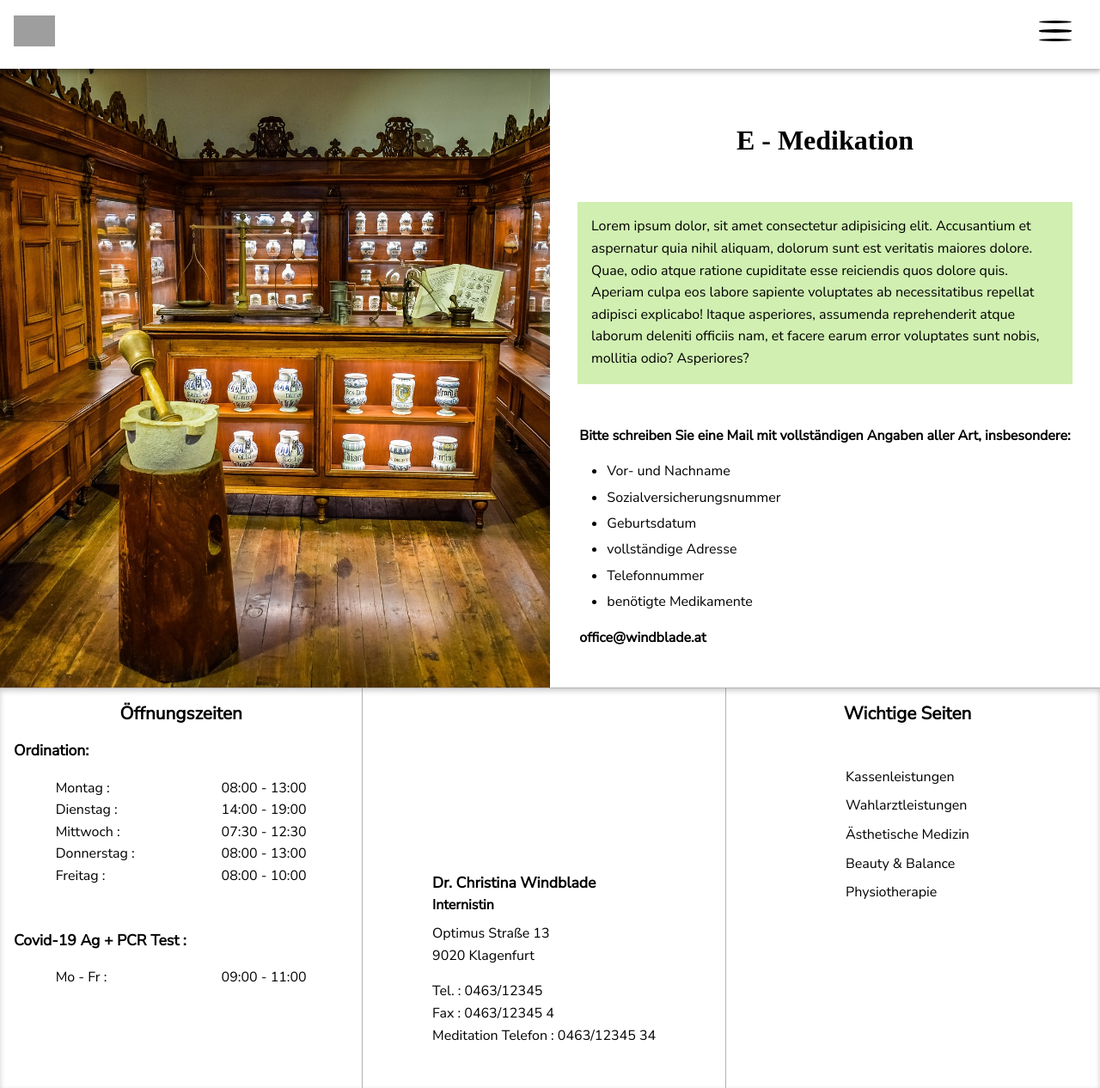
After one commit to patricioSchranz/dr-windblade, a PHP site: page /docs/e-medication.php in a window 1280 px wide. The commit adds this page. Shown: the whole page at 86% size. Run offline with PHP 8.4, Linux system fonts and the light colour scheme; a map, chart or similar area stays blank; some web fonts are replaced; grey boxes are pictures that could not be loaded.

Commit message:
finished e-medication / resolve #15

```diff
--- /dev/null
+++ b/docs/e-medication.php
@@ -0,0 +1,49 @@
+<?php
+
+$page = "e-medication";
+
+require __DIR__ . './../views/header.php';
+
+?>
+
+<!-- E - MEDICATION -->
+<section class="e-medication">
+
+    <!-- BIG IMAGE -->
+    <div class="e-medication_left-side">
+        <img src="../graphics/pics/pharmacy.jpg" alt="pharmacy">
+    </div>
+
+    <!-- CONTENT -->
+    <div class="e-medication_right-side">
+        <h2>E - Medikation</h2>
+
+        <p>Lorem ipsum dolor, sit amet consectetur adipisicing elit. Accusantium et aspernatur quia nihil aliquam, dolorum sunt est veritatis maiores dolore. Quae, odio atque ratione cupiditate esse reiciendis quos dolore quis.
+        Aperiam culpa eos labore sapiente voluptates ab necessitatibus repellat adipisci explicabo! Itaque asperiores, assumenda reprehenderit atque laborum deleniti officiis nam, et facere earum error voluptates sunt nobis, mollitia odio? Asperiores?
+        </p>
+
+
+        <div class="container-user-data">
+            <p class="text-hint">
+                Bitte schreiben Sie eine Mail mit vollständigen Angaben aller Art, insbesondere:
+            </p>
+
+            <ul class="required-data">
+                <li>Vor- und Nachname</li>
+                <li>Sozialversicherungsnummer</li>
+                <li>Geburtsdatum</li>
+                <li>vollständige Adresse</li>
+                <li>Telefonnummer</li>
+                <li>benötigte Medikamente</li>
+            </ul>
+
+            <a class="text-hint" href="@mailto:office@windblade.at">office@windblade.at</a>
+        </div>
+
+    </div>
+</section>
+
+
+
+
+<?php require __DIR__ . './../views/footer.php' ?>
--- a/package.json
+++ b/package.json
@@ -12,7 +12,8 @@
     "build:services": "sass ./src/scss/scss_basement/pages/services.scss ./style/services.css --style=compressed --watch",
     "build:physical-therapy" : "sass ./src/scss/scss_basement/pages/physical-therapy.scss ./style/physical-therapy.css --style=compressed --watch",
     "build:team": "sass ./src/scss/scss_basement/pages/team.scss ./style/team.css --style=compressed --watch",
-    "build:office": "sass ./src/scss/scss_basement/pages/office.scss ./style/office.css --style=compressed --watch"
+    "build:office": "sass ./src/scss/scss_basement/pages/office.scss ./style/office.css --style=compressed --watch",
+    "build:e-medication": "sass ./src/scss/scss_basement/pages/e-medication.scss ./style/e-medication.css --style=compressed --watch"
   },
   "author": "",
   "license": "ISC",
--- /dev/null
+++ b/src/scss/scss_basement/pages/e-medication.scss
@@ -0,0 +1,109 @@
+@import 'common';
+
+.e-medication{
+    // min-height: calc(100svh - 5rem);
+    @include flex-row-center;
+
+
+    @media screen and (max-width: 1000px) {
+       flex-direction: column;
+       padding-bottom: 3rem;
+    }
+
+    &_left-side,
+    &_right-side{
+        width: 45%;
+        flex-grow: 1;
+        height: calc(100svh - 5rem);
+        min-height: calc(100svh - 5rem);
+        // @include testing-border-2;
+
+        @media screen and (max-width: 1000px) {
+            width: 100%;
+            height: auto;
+            min-height: initial;
+        }
+    }
+
+    img{
+        width: 100%;
+        height: 100%;
+        object-fit: cover;
+
+        @media screen and (max-width: 1000px) {
+            width: 100%;
+            height: 50svh;
+         }
+    }
+
+    &_right-side{
+        padding: 2rem;
+        @include flex-column-center;
+        // justify-content: space-evenly;
+        flex-wrap: nowrap;
+
+        @media screen and (max-width: 1000px) {
+            padding: 1rem;
+         }
+
+        h2{
+            @include font-heading-1;
+            text-align: center;
+
+            @media screen and (max-width: 1000px) {
+                margin: 1rem;
+             }
+        }
+
+        p:not(.text-hint){
+            background-color: var(--color-primary);
+            padding: 1rem;
+            margin: 2rem auto;
+            margin-top: 3rem;
+            max-width: 40rem;
+
+            @media screen and (max-width: 1320px) {
+                margin-top: 2rem;
+            }
+        }
+
+        .container-user-data{
+            // margin: auto;
+            // @include testing-border-2;
+            max-width: 40rem;
+
+            @media screen and (max-width: 610px) {
+                max-width: initial;
+                width: 80%;
+                // @include testing-border-2;
+            }
+
+            @media screen and (max-width: 550px) {
+                width: 95%;
+            }
+        }
+
+        .text-hint{
+            font-weight: 600;
+
+            @media screen and (max-width: 385px) {
+                text-align: center;
+                // @include testing-border-2;
+            }
+        }
+
+        .required-data{
+            list-style: disc;
+            margin-left: 2rem;
+
+            @media screen and (max-width: 385px) {
+                margin-top: 2rem;
+                margin-bottom: 2rem;
+            }
+
+            li{
+                margin-bottom: .3rem;
+            }
+        }
+    }
+}
--- a/views/footer.php
+++ b/views/footer.php
@@ -89,7 +89,7 @@
                         <a href="tel:+4312345">0463/12345 4</a>
                     </div>
                     <div class="telephone-container">
-                        <p>Beauty Telefon :</p>
+                        <p>Meditation Telefon :</p>
                         <a href="tel:+4312345">0463/12345 34</a>
                     </div>
 
--- a/views/header-index.php
+++ b/views/header-index.php
@@ -233,7 +233,7 @@
 
                 <!-- E - MEDIKATION -->
                     <li class="button-li">
-                        <button class="button_e-medikation">E - Medikation</button>
+                        <a href="./docs/e-medication.php" class="button_e-medikation">E - Medikation</a>
                     </li>
 
                 <!-- ONLINE TERMINKALENDER -->
--- a/views/header.php
+++ b/views/header.php
@@ -33,6 +33,10 @@
 
         <?php case "office" ?>
             <link rel="stylesheet" href="../style/office.css">
+            <?php break; ?>
+
+        <?php case "e-medication" ?>
+            <link rel="stylesheet" href="../style/e-medication.css">
             <?php break; ?>
 
     <?php endswitch; ?>
@@ -261,7 +265,7 @@
 
                 <!-- E - MEDIKATION -->
                     <li class="button-li">
-                        <button class="button_e-medikation">E - Medikation</button>
+                        <a href="./e-medication.php" class="button_e-medikation">E - Medikation</a>
                     </li>
 
                 <!-- ONLINE TERMINKALENDER -->
```
Also changed, not shown: graphics/pics/pharmacy.jpg (added), style/e-medication.css (added), 1 other file.
